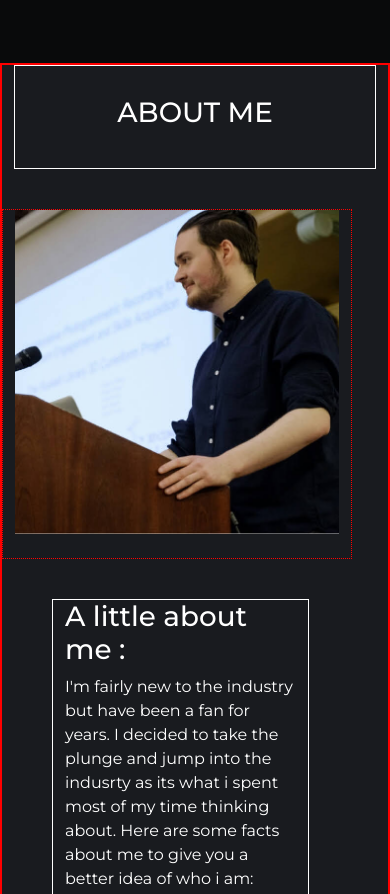
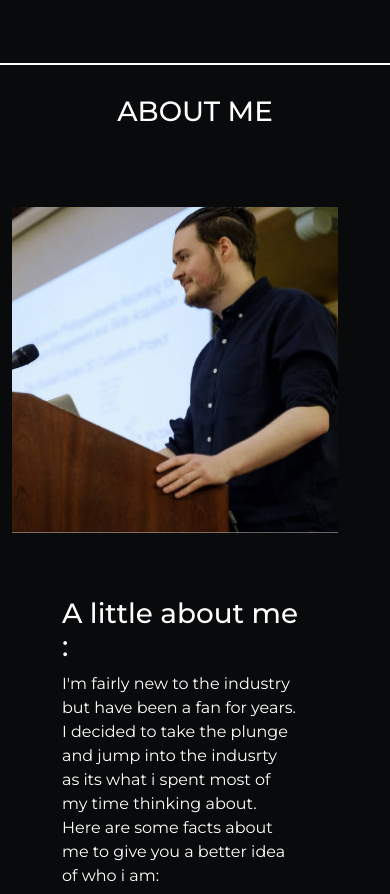
Before and after one commit to JamesB94/mypersonalPortfolioSite, a website: page index.html in a window 390 px wide. Shown: the part 597-1491 px from the top of the page. Drawn offline with nearby package versions, Linux system fonts and the light colour scheme.

Commit message:
fixed about me for mobile

```diff
--- a/index.css
+++ b/index.css
@@ -100,15 +100,24 @@ body {
 /* ABOUT ME css starts here*/
 
 .aboutMeContainer {
-    border: 2px solid red;
+    /* border: 2px solid red; */
     margin-top: 50px;
+
+    min-height: 100vh;
     background-color: #191b1f;
     padding-bottom: 50px;
-    height: 100vh;
+    height: 100%;
 }
 
+@media only screen and (max-width: 480px) {
+    .aboutMeContainer {
+    background-color: initial;  /* or background-color: transparent; */
+    border-top: 2px solid white;
+   }
+  }
+
 .aboutMeHeader {
-    border: 1px solid white;
+    /* border: 1px solid white; */
     text-align: center;
     color: white;
     padding-bottom: 30px;
@@ -116,14 +125,14 @@ body {
 }
 
 .podiumImage {
-    border: 1px dotted red;
+    /* border: 1px dotted red; */
     width: 350px;
     height: 350px;
     margin-top: 40px;
 }
 
 .aboutMeText {
-    border: 1px solid white;
+    /* border: 1px solid white; */
     color: white;
     margin-left: 50px;
     margin-top: 40px;
```
